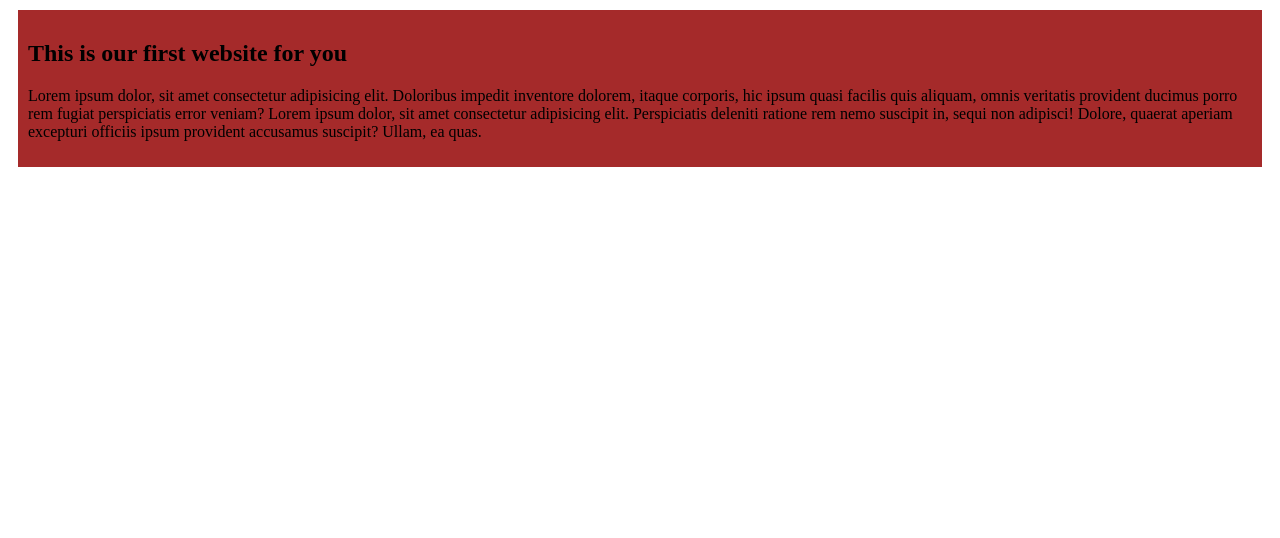
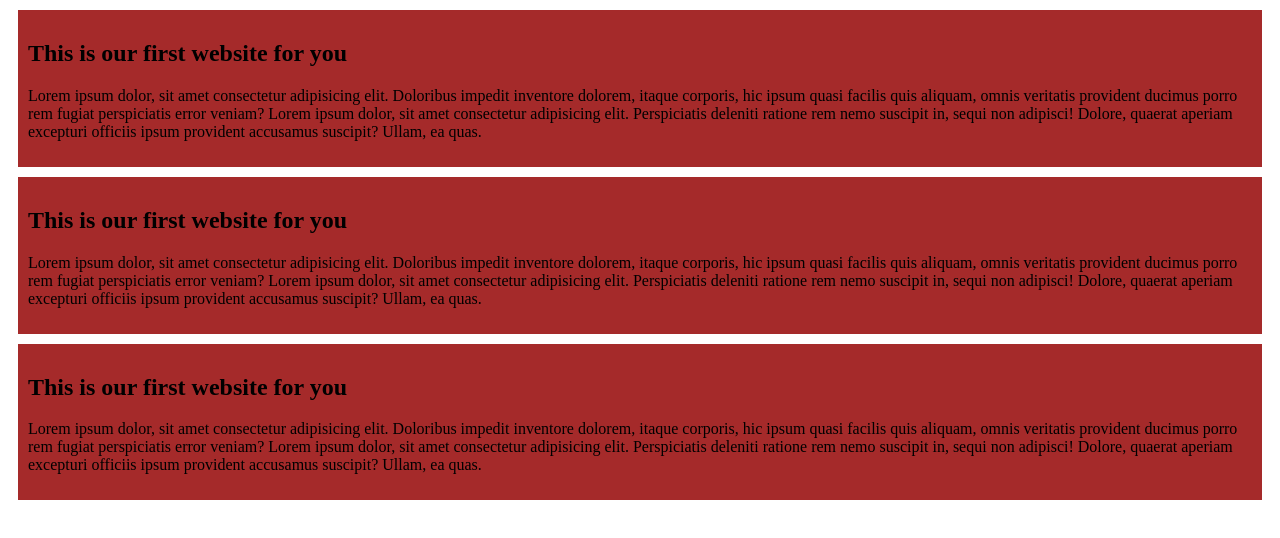
Before and after one commit to Pritompt12/this-is-my-4th-github-repo, a plain HTML site: page index.html in a window 1280 px wide. Drawn offline with Linux system fonts and the light colour scheme.

Commit message:
added second and third blog

```diff
--- a/index.html
+++ b/index.html
@@ -11,5 +11,13 @@
         <h2> This is our first website for you</h2>
         <p> Lorem ipsum dolor, sit amet consectetur adipisicing elit. Doloribus impedit inventore dolorem, itaque corporis, hic ipsum quasi facilis quis aliquam, omnis veritatis provident ducimus porro rem fugiat perspiciatis error veniam? Lorem ipsum dolor, sit amet consectetur adipisicing elit. Perspiciatis deleniti ratione rem nemo suscipit in, sequi non adipisci! Dolore, quaerat aperiam excepturi officiis ipsum provident accusamus suscipit? Ullam, ea quas.</p>
     </div>
+    <div>
+        <h2> This is our first website for you</h2>
+        <p> Lorem ipsum dolor, sit amet consectetur adipisicing elit. Doloribus impedit inventore dolorem, itaque corporis, hic ipsum quasi facilis quis aliquam, omnis veritatis provident ducimus porro rem fugiat perspiciatis error veniam? Lorem ipsum dolor, sit amet consectetur adipisicing elit. Perspiciatis deleniti ratione rem nemo suscipit in, sequi non adipisci! Dolore, quaerat aperiam excepturi officiis ipsum provident accusamus suscipit? Ullam, ea quas.</p>
+    </div>
+    <div>
+        <h2> This is our first website for you</h2>
+        <p> Lorem ipsum dolor, sit amet consectetur adipisicing elit. Doloribus impedit inventore dolorem, itaque corporis, hic ipsum quasi facilis quis aliquam, omnis veritatis provident ducimus porro rem fugiat perspiciatis error veniam? Lorem ipsum dolor, sit amet consectetur adipisicing elit. Perspiciatis deleniti ratione rem nemo suscipit in, sequi non adipisci! Dolore, quaerat aperiam excepturi officiis ipsum provident accusamus suscipit? Ullam, ea quas.</p>
+    </div>
 </body>
 </html>
```
